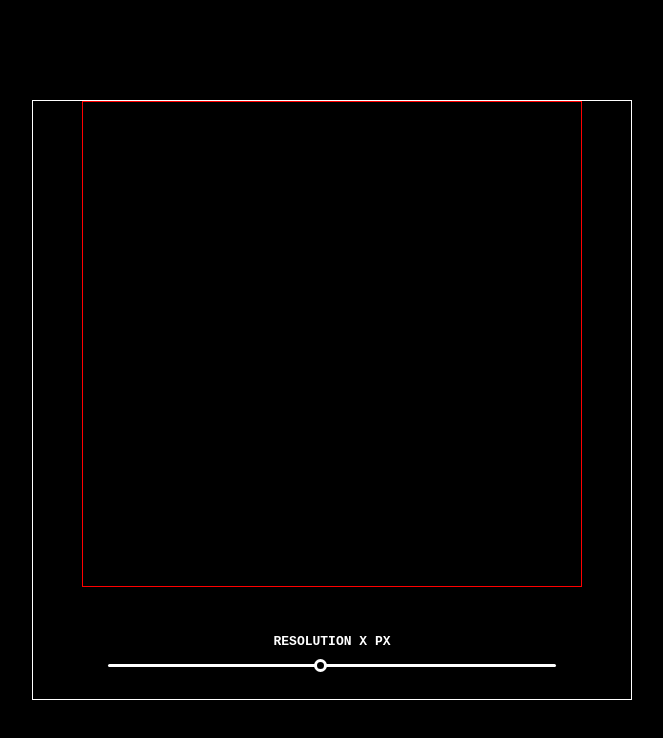
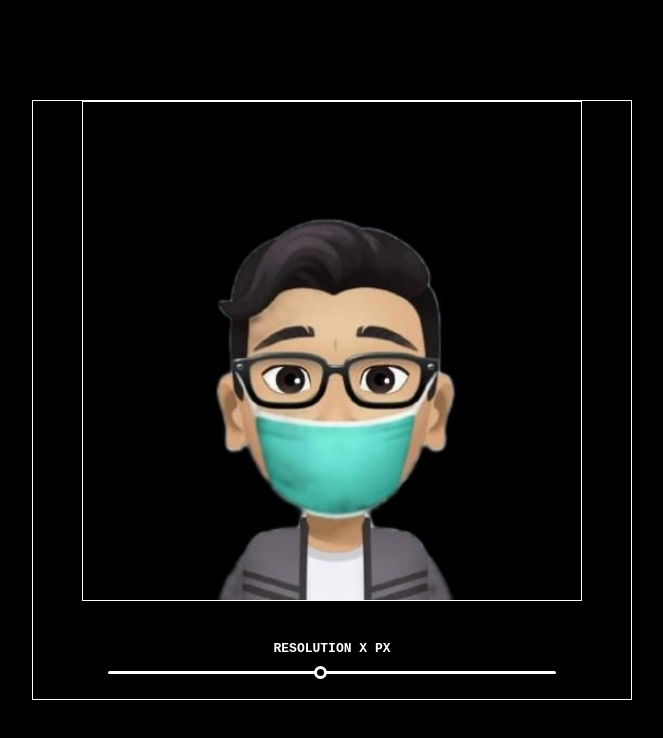
Before and after one commit to WMYM-Experimental/ASCIIcapture.js, a plain HTML site: page index.html in a window 1280 px wide. Shown: the whole page, without its empty margins (308-971 px from the left). Drawn offline with Linux system fonts and the light colour scheme.

```diff
--- a/css/style.css
+++ b/css/style.css
@@ -59,5 +59,5 @@
 #canvas {
   width: 500px;
   height: 500px;
-  border: 1px solid red;
+  border: 1px solid #fff;
 }
--- a/js/script.js
+++ b/js/script.js
@@ -2,12 +2,17 @@
 const canvas = document.getElementById("canvas");
 const ctx = canvas.getContext("2d");
 
-// const DENSITY_SP = "         .:░▒▓█";
-// const DENSITY = "█▓Ñ@#W$98765543210?!abc;:+=-,._";
+const DENSITY_SP = "         .:░▒▓█";
+const DENSITY = "█▓Ñ@#W$98765543210?!abc;:+=-,._";
 
 let pic = new Image(); //user
 pic.src = "img/me.jpeg";
 
+canvas.width = 500;
+canvas.height = 500;
+
+pic.width = canvas.width;
+pic.height = canvas.height;
 class ASCIIart {
   #imageCellArray = [];
   #density = [];
```
Also changed, not shown: 1 other file.
